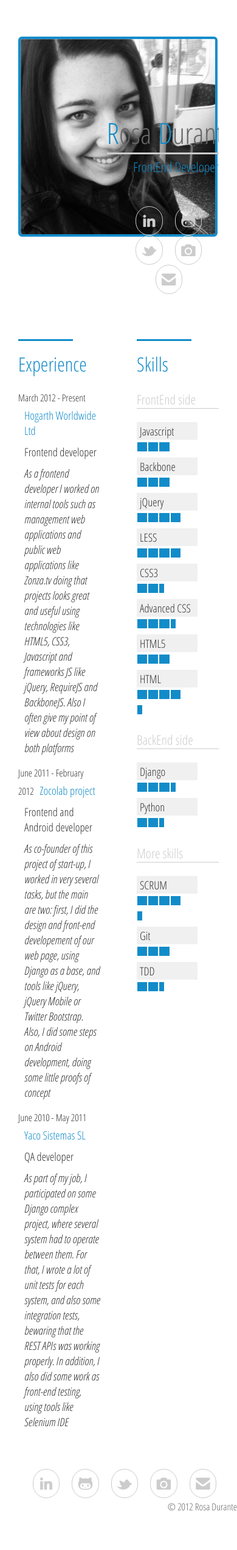
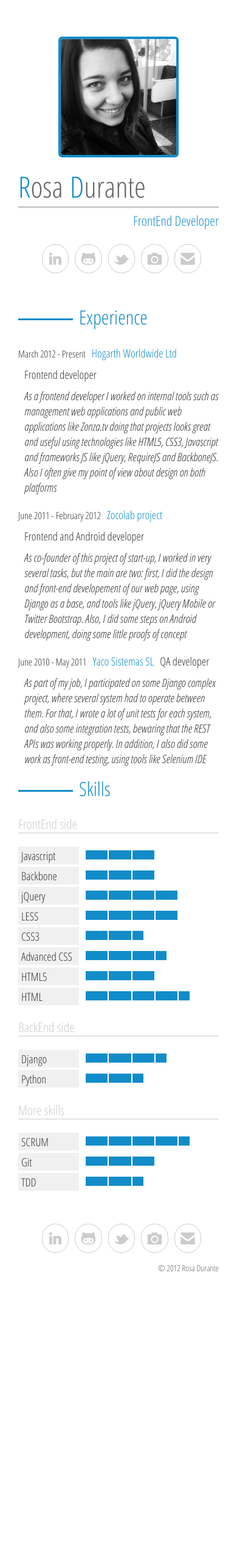
Before and after one commit to rosUnix/rosadurante, a Django app: page / in a window 390 px wide. Shown: the whole page at 61% size. After the commit the page ends 2085 px from the top, so only its background shows below. Run offline with Django 3.2, Linux system fonts and the light colour scheme; style sheets or scripts are compiled from the project's sources; some libraries are stand-ins or nearby versions.

Commit message:
Fixing things, responsive and print version

```diff
--- a/website/static/js/app.js
+++ b/website/static/js/app.js
@@ -52,7 +52,6 @@ define('app', ['jquery', 'underscore', 'Backbone', 'Mustache'], function($, _, B
     				i;
     			this.collection.each( function (item) {
     				item.get('list').forEach( function (skill) {
-    					debugger;
     					$element = $(self.el).find('.' + skill.name.split(' ')[0] + ' .blocks');
     					for (i = 1; i <= skill.value; i++) {
     						$element.append('<div class="one-block"></div>');
@@ -76,8 +75,7 @@ define('app', ['jquery', 'underscore', 'Backbone', 'Mustache'], function($, _, B
 	    	skills_template: '<div>' +
 	    		'<h3>{{ name }}</h3>' +
 	    		'<ul>{{#list}}<li class="{{ name }}"><div class="label"><p>{{ name }}</p></div>' +
-	    		'<div class="blocks"></div>' +
-	    		'<p class="value">{{ value }}</p></li>{{/list}}</ul>' +
+	    		'<div class="blocks"></div></li>{{/list}}</ul>' +
 	    		'</div>',
 	    	social_networks_template: '<li class="{{ social_name }}">' +
 	    		'<a href="{{ url_base }}{{ username }}" target="_blank">' +
--- a/website/static/less/styles.less
+++ b/website/static/less/styles.less
@@ -73,6 +73,10 @@ body {
 				margin-left: 20px;
 				border: 1px solid @soft-grey;
 
+				@media screen and (max-width: 820px) {
+					margin-left: 10px;
+				}
+
 				a {
 					span {
 						font-size: 26px;
@@ -105,16 +109,53 @@ body {
 				.border-radius(6px);
 				.box-sizing(border-box);
 				border: 4px solid @sky-blue;
+				width: 100%;
+				vertical-align: bottom;
+
+				/* @media screen and (max-width: 820px) {
+					width: 260px;
+					height: 260px;
+				} */
+			}
+
+			@media screen and (max-width: 820px) {
+				margin-top: 0px;
+			}
+
+			@media screen and (max-width: 550px) {
+				width: 60%;
+				max-width: 60%;
+				margin: 0 auto;
+				float: none;
 			}
 		}
 
 		.main-name {
 			.header-right-side(70px);
 
+			@media screen and (max-width: 820px) {
+				margin-top: 0px;
+			}
+
+			@media screen and (max-width: 550px) {
+				max-width: 100%;
+				width: 100%;
+				padding-left: 0px;
+			}
+
+			.printing {
+				display: none;
+			}
+
 			.full_name {
 				position: relative;
 				min-height: 120px;
 				border-bottom: 3px solid @soft-grey;
+
+				@media screen and (max-width: 550px) {
+					min-height: 80px;
+					width: 100%;
+				}
 			}
 
 			h1 {
@@ -143,6 +184,10 @@ body {
 				padding-top: 5px;
 				font-size: 22px;
 
+				@media screen and (max-width: 550px) {
+					width: 100%;
+				}
+
 				span {
 					color: @sky-blue;
 				}
@@ -151,6 +196,13 @@ body {
 
 		.social-networks-wrapper {
 			.header-right-side(50px);
+
+			@media screen and (max-width: 550px) {
+				padding-left: 0px;
+				margin-top: 24px;
+				max-width: 100%;
+				width: 100%;
+			}
 		}
 	}
 
@@ -165,6 +217,10 @@ body {
 			float: left;
 			width: 50%;
 			padding: 0px 30px;
+
+			@media screen and (max-width: 550px) {
+				width: 100%;
+			}
 
 			header {
 				margin: 0;
@@ -235,34 +291,12 @@ body {
 					}
 
 					.blocks {
-						min-width: 60%;
+						min-width: 72%;
 						height: 15px;
-						margin-right: 15px;
-						display: inline-block; // none;
-					}
+						display: inline-block;
 
-					.value {
-						display: none;
-						.border-radius(25px);
-						padding: 2px 5px;
-						color: @mid-grey;
-						min-width: 20px;
-						text-align: center;
-						background-color: @extra-soft-grey;
-
-
-					}
-
-					&:hover {
-						.label {
-							background-color: @mid-grey;
-							p {
-								color: white;
-							}
-						}
-
-						.value {
-							display: inline-block;
+						@media screen and (max-width: 820px) {
+							min-width: 55%;
 						}
 					}
 
@@ -290,13 +324,47 @@ body {
 		margin-top: 50px;
 
 		.copyright {
+			margin-top: 10px;
 			text-align: right;
 			span {
-				font-size: 16px;
+				font-size: 14px;
 				color: @mid-grey;
+				padding-right: 30px;
 			}
 		}
 	}
 
+	@media print {
+
+		-moz-font-size: 12px;
+
+		header .main-name {
+			margin-top: 0px;
+			min-height: 210px;
+
+			.printing {
+				display: block;
+
+				span {
+					display: block;
+					text-align: right;
+					color: @sky-blue;
+				}
+			}
+		}
+
+		header .social-networks-wrapper,
+		.social-networks-wrapper {
+			display: none;
+		}
+
+		.container[role=main] .content section {
+			width: 100%;
+		}
+
+		footer .copyright {
+			display: none;
+		}
+	}
 
 }
--- a/website/templates/inc.header.html
+++ b/website/templates/inc.header.html
@@ -3,6 +3,9 @@
 		<img alt="{{ first_name }} {{ last_name }}" src="{{ STATIC_URL }}{{ main_picture }}" />
 	</div>
 	<div class="main-name">
+		<div class="printing email">
+			<span>{{ email }}</span>
+		</div>
 		<div class="full_name">
 			<h1 class="first_name">{{ first_name }}</h1><h1 class="last_name">{{ last_name }}</h1>
 		</div>
--- a/website/views.py
+++ b/website/views.py
@@ -11,6 +11,7 @@ def index(request):
 		'position': 'FrontEnd Developer',
 		'main_picture':  'img/picture.png',
 		'copyright': ' 2012 Rosa Durante',
+		'email': 'me@rosadurante.com',
 	}
 
 	return render(request, "website/index.html", context)
```
